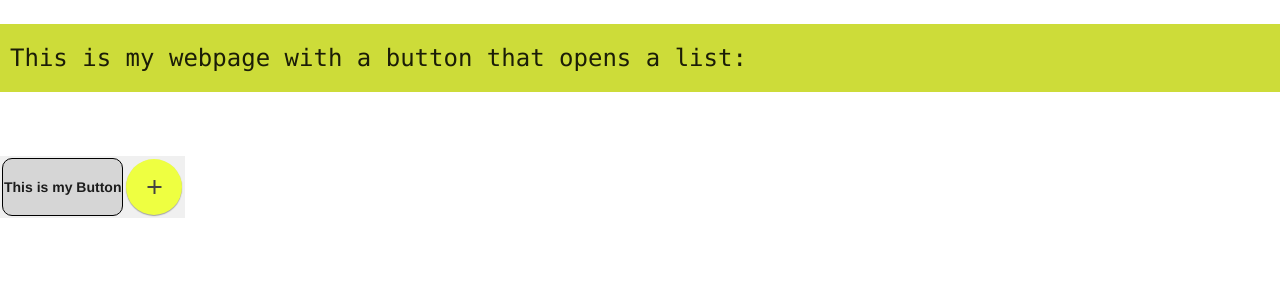
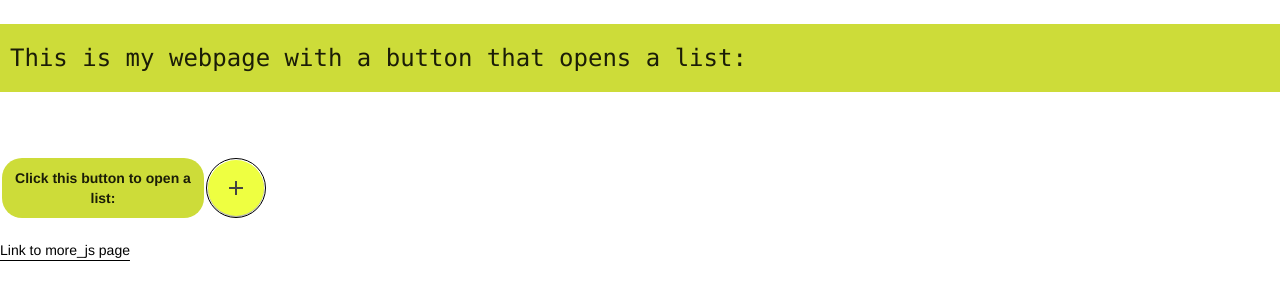
Before and after one commit to ICD2O-Digital-Tech-JackT/Unit1-07-HTML-JS, a plain HTML site: page index.html in a window 1280 px wide. Drawn offline with nearby package versions, Linux system fonts and the light colour scheme.

Commit message:
Extra work started

```diff
--- a/css/style.css
+++ b/css/style.css
@@ -8,11 +8,18 @@ h2 {
   font-family: "Lucida Console", "Courier New", monospace;
   background-color:rgb(205, 220, 57);
 }
-table {
-   background-color:rgb(240, 240, 240);
+th {
+  background-color:rgb(205, 220, 57);
+  width: 200px;
+  border-radius: 20px;
 }
-th {
-  background-color:rgb(214, 214, 214);
+td {
+  offset: 10px;
   border: 1px solid black;
-  border-radius: 10px;
+  border-radius: 50px;
+
 }
+a {
+  text-underline-offset: 5px;
+  color: black;
+}
--- a/index.html
+++ b/index.html
@@ -26,20 +26,27 @@
   </br>
   </br>
 
+  <script>
+    function myButtonClicked() {
+      alert("Hello, World!")
+    }
+  </script>
+  <!-- Table -->
   <table>
     <tr>
-      <th> This is my Button </th>
+      <th>Click this button to open a list:</th>
       <td> <!-- Colored FAB button with ripple -->
-      <button class="mdl-button mdl-js-button mdl-button--fab mdl-js-ripple-effect mdl-button--colored">
+      <button onclick="myButtonClicked()"
+        class="mdl-button mdl-js-button mdl-button--fab mdl-js-ripple-effect mdl-button--colored">
         <i class="material-icons">add</i>
       </button>
-  </td>
-
+      </td>
     </tr>
-
   </table>
-
-  <script src="script.js"></script>
+  <!-- Line break -->
+  </br>
+  <!-- Link -->
+  <a href = "more_js.html">Link to more_js page</a>
 </body>
 
 </html>
```
Also changed, not shown: more_js.html (added, +34 -0 lines), script.js (deleted).
